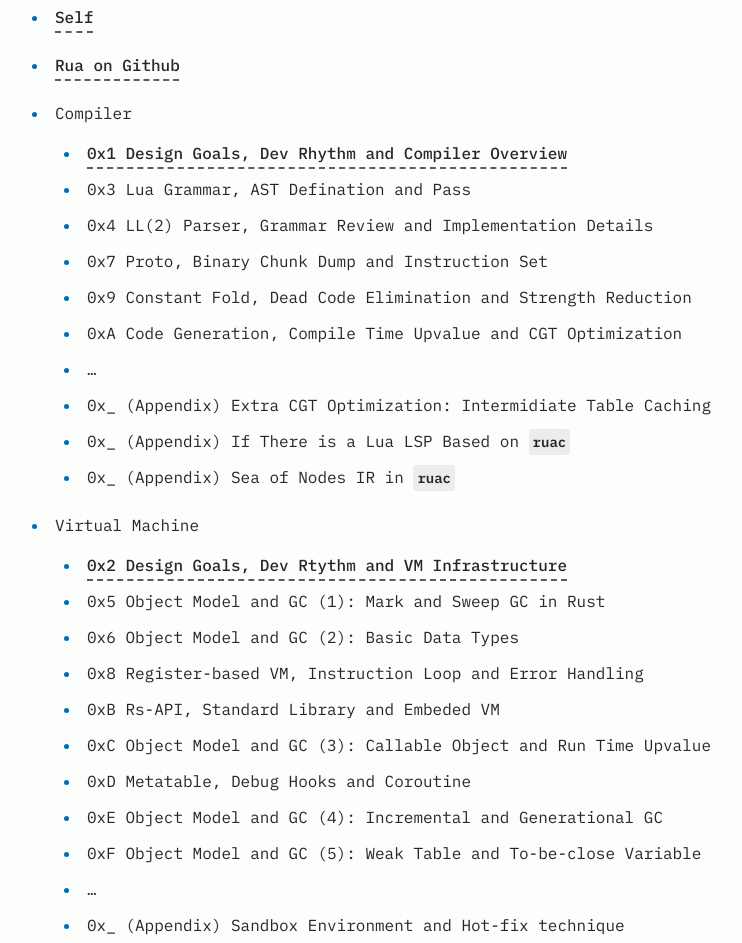
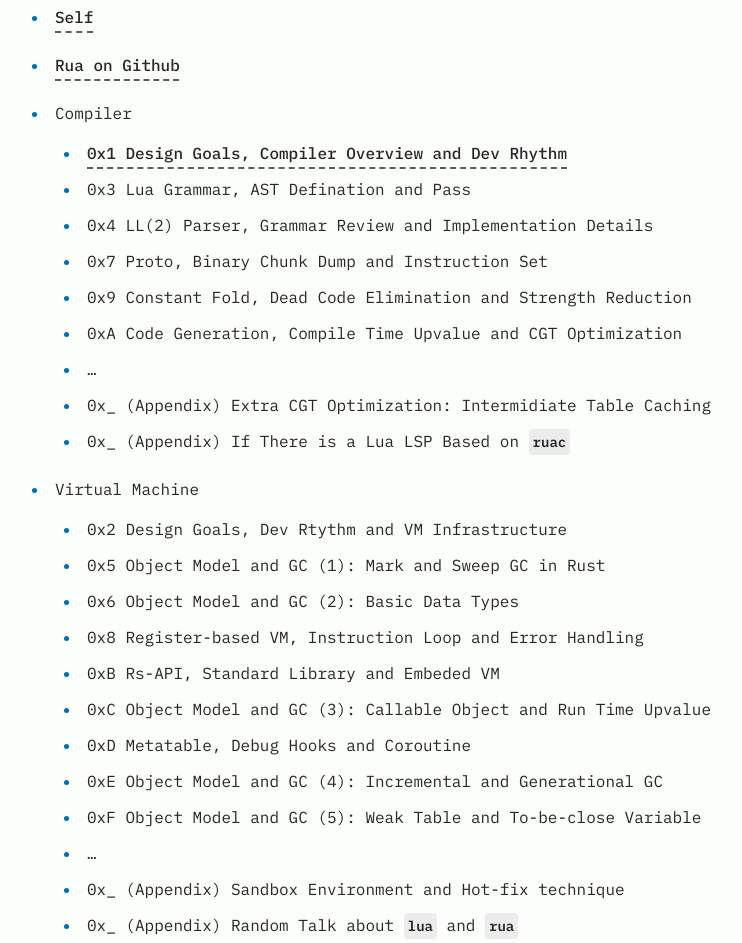
Before and after one commit to Guo-Shiyu/Guo-Shiyu.github.io, an Astro site: page /posts/clir-0x0-rua-starts-here in a window 1280 px wide. Shown: the part 828-1771 px from the top of the page, without its empty margins (249-991 px from the left). Built offline with nearby package versions, Linux system fonts and the light colour scheme; Astro itself is replaced by a stand-in of ours; some packages are replaced by stand-ins of ours.

Commit message:
update(rua): update Rua 0x0 with more modest goal.

```diff
--- a/src/content/blog/rua/0x0-rua-starts-here.md
+++ b/src/content/blog/rua/0x0-rua-starts-here.md
@@ -28,7 +28,7 @@
 + [Rua on Github](https://github.com/Guo-Shiyu/rua)
 
 + Compiler
-  + [0x1 Design Goals, Dev Rhythm and Compiler Overview]()
+  + [0x1 Design Goals, Compiler Overview and Dev Rhythm](/posts/clir-0x1-design-goals-compiler-overview-and-dev-rhythm)
   + 0x3 Lua Grammar, AST Defination and Pass
   + 0x4 LL(2) Parser, Grammar Review and Implementation Details
   + 0x7 Proto, Binary Chunk Dump and Instruction Set
@@ -37,10 +37,10 @@
   + ...
   + 0x_ (Appendix) Extra CGT Optimization: Intermidiate Table Caching
   + 0x_ (Appendix) If There is a Lua LSP Based on `ruac`
-  + 0x_ (Appendix) Sea of Nodes IR in `ruac`
+  <!-- + 0x_ (Appendix) Sea of Nodes IR in `ruac` -->
 
 + Virtual Machine
-  + [0x2 Design Goals, Dev Rtythm and VM Infrastructure]()
+  + 0x2 Design Goals, Dev Rtythm and VM Infrastructure
   + 0x5 Object Model and GC (1): Mark and Sweep GC in Rust
   + 0x6 Object Model and GC (2): Basic Data Types
   + 0x8 Register-based VM, Instruction Loop and Error Handling
```
